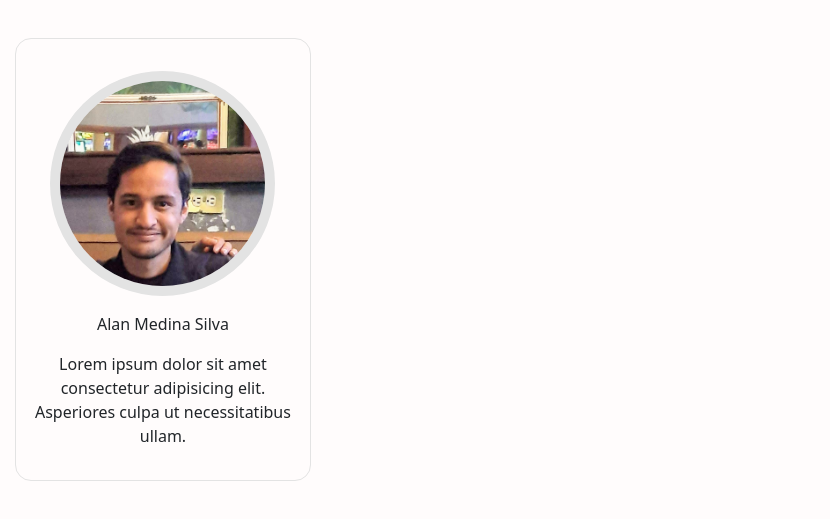
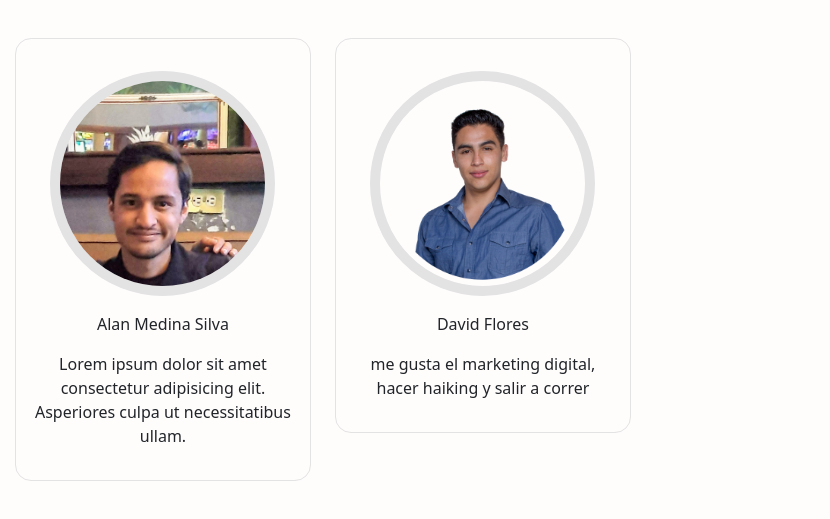
Before and after one commit to alan9518/gen33_practicaGit, a plain HTML site: page index.html in a window 1280 px wide. Shown: the part 93-612 px from the top of the page, without its empty margins (0-830 px from the left). Drawn offline with nearby package versions, Linux system fonts and the light colour scheme.

Commit message:
feat: actualizacion de David Flores

```diff
--- a/index.html
+++ b/index.html
@@ -34,6 +34,20 @@
             </p>
           </div>
         </div>
+        <div class="col-12 col-sm-6 col-md-3">
+          <!-- aqui van las cards -->
+          <div class="avatar-card">
+            <img
+              src="./assets/David.png"
+              alt=""
+              class="avatar-image"
+            />
+            <p class="avatar-name">David Flores</p>
+            <p class="avatar-desc">
+              me gusta el marketing digital, hacer haiking y salir a correr
+            </p>
+          </div>
+        </div>
       </div>
     </div>
     <script
```
Also changed, not shown: assets/David.png (added), 1 other file.
